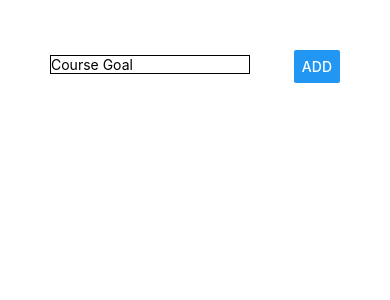
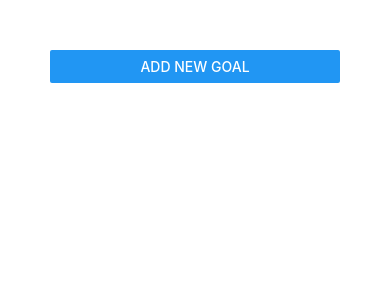
Before and after one commit to mvipe/to-do-app-rn, a React Native app: screen / in a window 390 px wide. Shown: the top 300 px of the page. Built offline with nearby package versions, Linux system fonts and the light colour scheme.

Commit message:
completed

```diff
--- a/App.js
+++ b/App.js
@@ -1,40 +1,56 @@
-import { StatusBar } from 'expo-status-bar';
-import React,{useState} from 'react';
-import { Button, StyleSheet, Text, TextInput, View,ScrollView,FlatList } from 'react-native';
-import GoalInput from './components/GoalInput';
-import GoalItem from './components/GoalItem';
+import { StatusBar } from "expo-status-bar";
+import React, { useState } from "react";
+import {
+  Button,
+  StyleSheet,
+  Text,
+  TextInput,
+  View,
+  ScrollView,
+  FlatList,
+} from "react-native";
+import GoalInput from "./components/GoalInput";
+import GoalItem from "./components/GoalItem";
 
 export default function App() {
+  const [courseGoals, setCourseGoals] = useState([]);
+  const [isAddMode, setIsAddMode] = useState(false);
 
-const [courseGoals,setCourseGoals]=useState([]);
+  const removeGoalHandler = (goalId) => {
+    setCourseGoals((currentGoals) => {
+      return currentGoals.filter((goal) => {
+        goal.id != goalId;
+      });
+    });
+  };
 
-const removeGoalHandler=goalId=>{
-  setCourseGoals(currentGoals=>{
-    return currentGoals.filter((goal)=>{
-      goal.id!=goalId
-    });
-  });
-}
+  const addGoalHandler = (goalTitle) => {
+    setCourseGoals((currentGoals) => [
+      ...courseGoals,
+      { key: Math.random().toString(), value: goalTitle },
+    ]);
 
-const addGoalHandler=(goalTitle)=>{
-  setCourseGoals(currentGoals=>[...courseGoals,{key:Math.random().toString(),value:goalTitle}]);
-}
+    setIsAddMode(false);
+  };
   return (
     <View style={styles.screen}>
-      <GoalInput addGoalHandler={addGoalHandler}/>
+      <Button title="Add New Goal" onPress={() => setIsAddMode(true)} />
+      <GoalInput visible={isAddMode} addGoalHandler={addGoalHandler} />
 
-      <FlatList data={courseGoals} renderItem={itemData=>(
-          <GoalItem  title={itemData.item.value} id={itemData.item.id} onDelete={removeGoalHandler}/>
-      )} />
-
-
-
-      </View>
+      <FlatList
+        data={courseGoals}
+        renderItem={(itemData) => (
+          <GoalItem
+            title={itemData.item.value}
+            id={itemData.item.id}
+            onDelete={removeGoalHandler}
+          />
+        )}
+      />
+    </View>
   );
 }
 
 const styles = StyleSheet.create({
-  screen:{padding:50},
-
-
+  screen: { padding: 50 },
 });
--- a/components/GoalInput.js
+++ b/components/GoalInput.js
@@ -1,28 +1,39 @@
-import React ,{useState} from 'react';
-import {View,TextInput,Button,StyleSheet} from 'react-native';
+import React, { useState } from "react";
+import { View, TextInput, Button, StyleSheet, Modal } from "react-native";
 
-const GoalInput=props=>{
-    const [enteredGoal,setEnteredGoal]=useState('');
+const GoalInput = (props) => {
+  const [enteredGoal, setEnteredGoal] = useState("");
 
-const goalInputHandler=(enteredText)=>{
+  const goalInputHandler = (enteredText) => {
     setEnteredGoal(enteredText);
-  }
+  };
 
-    return(
-<View style={styles.inputContainer}>
-        <TextInput  placeholder="Course Goal" style={styles.input} onChangeText={goalInputHandler} value={enteredGoal}/>
+  return (
+    <Modal visible={props.visible} animationType="slide">
+      <View style={styles.inputContainer}>
+        <TextInput
+          placeholder="Course Goal"
+          style={styles.input}
+          onChangeText={goalInputHandler}
+          value={enteredGoal}
+        />
         {/* <Button title="ADD" onPress={()=>props.addGoalHandler(enteredGoal)}/> */}
-        <Button title="ADD" onPress={props.addGoalHandler.bind(this,enteredGoal)}/>
+        <Button
+          title="ADD"
+          onPress={props.addGoalHandler.bind(this, enteredGoal)}
+        />
       </View>
-);
-}
+    </Modal>
+  );
+};
 
-
-const styles=StyleSheet.create({
-
-    inputContainer:{flexDirection:'row',justifyContent:'space-between',alignItems:'center'},
-  input:{borderColor:'black',borderWidth:1,marginBottom:5,width:200},
-
+const styles = StyleSheet.create({
+  inputContainer: {
+    flex: 1,
+    justifyContent: "center",
+    alignItems: "center",
+  },
+  input: { borderColor: "black", borderWidth: 1, marginBottom: 5, width: 200 },
 });
 
 export default GoalInput;
--- a/components/GoalItem.js
+++ b/components/GoalItem.js
@@ -1,22 +1,24 @@
-import React from 'react';
-import {View,Text,StyleSheet, TouchableOpacity} from 'react-native';
+import React from "react";
+import { View, Text, StyleSheet, TouchableOpacity } from "react-native";
 
-const GoalItem=props=>{
-    return(
-        <TouchableOpacity onPress={props.onDelete.bind(this,props.id)}>
-<View style={styles.listItem} ><Text >{props.title}</Text></View>
-</TouchableOpacity>);
-}
+const GoalItem = (props) => {
+  return (
+    <TouchableOpacity onPress={props.onDelete.bind(this, props.id)}>
+      <View style={styles.listItem}>
+        <Text>{props.title}</Text>
+      </View>
+    </TouchableOpacity>
+  );
+};
 
-
-const styles=StyleSheet.create({
-
-    listItem:{
-    padding:10,
-    backgroundColor:'#ccc',
-    borderColor:'black',
-    borderWidth:1,
-    marginBottom:4
-  }});
+const styles = StyleSheet.create({
+  listItem: {
+    padding: 10,
+    backgroundColor: "#ccc",
+    borderColor: "black",
+    borderWidth: 1,
+    marginBottom: 4,
+  },
+});
 
 export default GoalItem;
```
